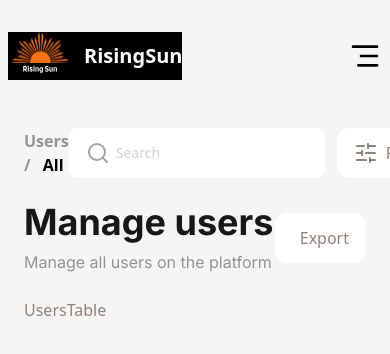
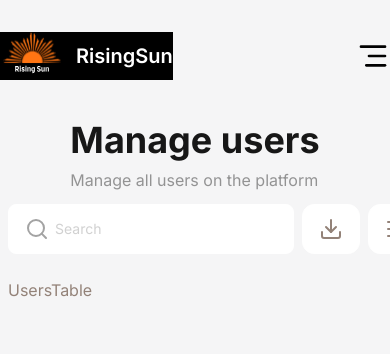
Before and after one commit to Gigs-Dev/rising-sun-admin, a Next.js app: page /users in a window 390 px wide. Shown: the top 354 px of the page. Built offline with nearby package versions, Linux system fonts and the light colour scheme.

Commit message:
implement user section header

```diff
--- a/src/app/(dashboard)/layout.tsx
+++ b/src/app/(dashboard)/layout.tsx
@@ -7,7 +7,7 @@ const DashboardLayout = ({children}: {children: React.ReactNode}) => {
     <main className="flex gap-4 max-w-[1400px] w-full md:mx-auto min-h-screen h-full">
         <Sidebar/>
 
-        <section className="flex flex-col w-full h-full px-2">
+        <section className="flex flex-col w-full h-full">
             <Navbar/>
             {children}
         </section>
--- /dev/null
+++ b/src/app/(dashboard)/users/[slug]/page.tsx
@@ -0,0 +1,9 @@
+import React from 'react'
+
+const UserDetails = () => {
+  return (
+    <main className=''>UserDetails</main>
+  )
+}
+
+export default UserDetails;
--- a/src/app/(dashboard)/users/page.tsx
+++ b/src/app/(dashboard)/users/page.tsx
@@ -4,7 +4,7 @@ import UsersTable from "./sections/UsersTable";
 
 export default function UsersPage() {
   return (
-    <main className="flex-col-view gap-6 p-4">
+    <main className="flex-col-view gap-6 p-2 md:p-4">
       <UserHeader/>
       <ManageUsers/>
       <UsersTable/>
--- a/src/app/(dashboard)/users/sections/ManageUsers.tsx
+++ b/src/app/(dashboard)/users/sections/ManageUsers.tsx
@@ -3,16 +3,35 @@ import Button from '@/components/ui/buttons/Button';
 import Typography from '@/components/ui/Typography';
 import { inter } from '@/app/layout';
 import React from 'react'
+import { Download, Search, SlidersHorizontal } from 'lucide-react';
+import { TextField } from '@/components/ui/input/TextField';
+
 
 const ManageUsers = () => {
   return (
-    <Flex className='justify-between'>
+    <Flex className='flex-col gap-3 justify-center md:flex-row md:justify-between'>
         <div className="flex-col-view gap-2">
             <Typography variant='h1' className={`${inter.className} text-[#171717]`}>Manage users</Typography>
             <Typography variant='span' className={`${inter.className} text-[#00000066] text-[18px leading-[28px]]`}>Manage all users on the platform</Typography>
         </div>
 
-        <Button leftIcon className='bg-[#ffffff] py-3 px-4 rounded-xl cursor-pointer border border-[#FFFFFF]'>Export</Button>
+        <Button leftIcon={<Download />} className='bg-[#ffffff] hidden md:flex py-3 px-4 rounded-xl cursor-pointer border border-[#FFFFFF]'>Export</Button>
+
+        <Flex className='gap-2 justify-between w-full md:hidden'>
+            <TextField
+                wrapperClass=''
+                className='bg-[#ffffff] py-3 px-4 text-[14px] text-[#A3A3A3] leading-[100%] w-[286px] border border-[#FFFFFF]'
+                placeholder='Search'
+                icon={<Search />}/>
+
+        <div className="bg-[#ffffff] py-3 px-4 rounded-xl cursor-pointer border border-[#FFFFFF]">
+            <Download/>
+        </div>
+
+        <div className="bg-[#ffffff] py-3 px-4 rounded-xl cursor-pointer border border-[#FFFFFF]">
+            <SlidersHorizontal/>
+        </div>
+        </Flex>
     </Flex>
   )
 }
--- a/src/app/(dashboard)/users/sections/UserHeader.tsx
+++ b/src/app/(dashboard)/users/sections/UserHeader.tsx
@@ -7,7 +7,7 @@ import React from 'react'
 
 const UserHeader = () => {
   return (
-    <Flex className='justify-between'>
+    <Flex className='hidden md:flex justify-between'>
         <Typography variant='h2' className='text-[#00000066] text-[16px] leading-6 '>Users  / <span className='text-[#000000] ml-2 text-[16px] leading-6 '>All</span></Typography>
 
         <Flex className='gap-3'>
--- a/src/app/globals.css
+++ b/src/app/globals.css
@@ -10,13 +10,16 @@
   --color-color: var(--color);
   --font-atomic: var(--font-atomic-age)
   --font-sans: var(--font-nunito-sans);
+  --font-inter: var(--font-inter)
 }
 
 
 body {
   background: var(--background);
   color: var(--color);
-  font-family:  var(--font-sans), sans-serif;
+  font-family:  var(--font-inter), var(--font-sans), sans-serif;
+  padding: 0;
+  margin: 0;
 }
 
 /* Flex col class */
--- a/src/components/Widget.tsx
+++ b/src/components/Widget.tsx
@@ -10,11 +10,11 @@ interface WidgetProps {
 
 const Widget:FC<WidgetProps> = ({title, val, className}) => {
   return (
-    <div className={`w-[48%] lg:w-[23%] h-[110px] rounded-3xl py-4 px-5 flex justify-between ${className}`}>
+    <div className={`w-[48%] lg:w-[23%] h-[110px] rounded-3xl py-4 px-2 md:px-5 flex justify-between ${className}`}>
         <div className="flex-col-view gap-1.5">
-            <Typography variant='h4' className='text-[#FFFFFF] text-[13px] lg:text-[16px] leading-6'>{title}</Typography>
+            <Typography variant='h4' className='text-[#FFFFFF] text-[12px] md:text-[16px] leading-6'>{title}</Typography>
 
-              <Typography variant='h2' className='text-[#FFFFFF] text-[18px] lg:text-2xl leading-8 tracking-wide'>{val}</Typography>
+              <Typography variant='h2' className='text-[#FFFFFF] text-[16px] lg:text-2xl leading-8 tracking-wide'>{val}</Typography>
         </div>
 
         <div className="hidden md:flex bg-[#FFFFFF33] rounded-2xl px-2 py-1 h-fit">
--- a/src/components/general/Sidebar.tsx
+++ b/src/components/general/Sidebar.tsx
@@ -16,7 +16,7 @@ const Sidebar = () => {
   const pathname = usePathname();
 
   return (
-    <Box className='hidden w-[220px] md:flex flex-col justify-between h-screen py-4'>
+    <Box className='hidden w-[220px] md:flex flex-col justify-between h-screen py-4 px-1'>
         <section className="hidden md:flex flex-col gap-4 w-full">
 
             <div className="hidden md:flex items-center gap-3 w-full my-8 bg-[#000000]">
```
